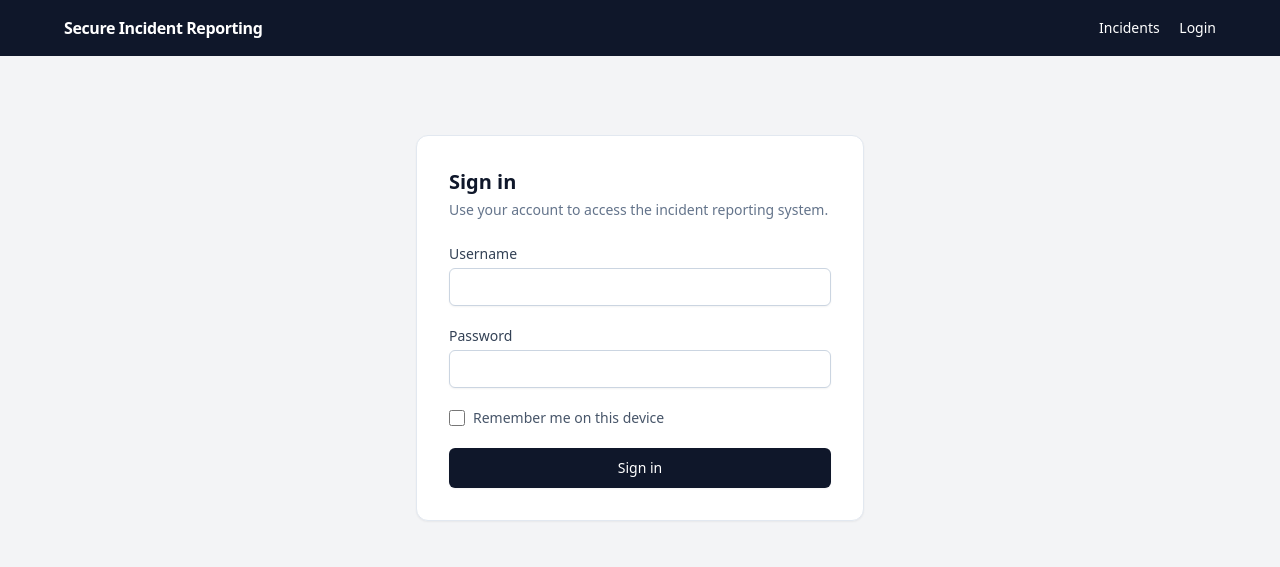
After one commit to Ciano456/secure-incident-reporting-system, a Django app: page /login/ in a window 1280 px wide. The commit adds this page. Shown: the top 567 px of the page. Run offline with Django 5.2, Linux system fonts and the light colour scheme.

Commit message:
Fix logout flow and clean authentication routing

```diff
--- a/config/settings.py
+++ b/config/settings.py
@@ -128,3 +128,6 @@ STATIC_ROOT = BASE_DIR / "staticfiles"
 # https://docs.djangoproject.com/en/5.2/ref/settings/#default-auto-field
 
 DEFAULT_AUTO_FIELD = 'django.db.models.BigAutoField'
+
+LOGIN_REDIRECT_URL = 'incidents:list'
+LOGOUT_REDIRECT_URL = 'login'
--- a/config/urls.py
+++ b/config/urls.py
@@ -20,6 +20,13 @@ from django.views.generic import RedirectView
 
 urlpatterns = [
     path('admin/', admin.site.urls),
+
+    # Django built-in auth views (login, logout, etc.)
+    path('', include('django.contrib.auth.urls')),
+
+    # App routes:
     path('incidents/', include('incidents.urls')),
-    path('', RedirectView.as_view(pattern_name='incidents:list', permanent=False)),
+
+    # Default entry point: login page
+    path('', RedirectView.as_view(pattern_name='login', permanent=False)),
 ]
--- a/incidents/views.py
+++ b/incidents/views.py
@@ -1,7 +1,7 @@
 from django.shortcuts import render
-from django.shortcuts import render
+from django.contrib.auth.decorators import login_required
 
 # Views
-
+@login_required
 def incident_list(request):
     return render(request, "incidents/incident_list.html")
--- a/templates/base.html
+++ b/templates/base.html
@@ -9,14 +9,22 @@
 <body class="bg-gray-100 min-h-screen">
     <nav class="bg-slate-900 text-white px-6 py-4 mb-8">
         <div class="max-w-6xl mx-auto flex items-center justify-between">
-            <div class="font-semibold">Secure Incident Reporting System</div>
-            <div class="space-x-4">
+            <div class="font-semibold tracking-tight">Secure Incident Reporting</div>
+            <div class="space-x-4 text-sm">
                 <a href="{% url 'incidents:list' %}" class="hover:underline">Incidents</a>
                 {% if user.is_authenticated %}
-                    <span class="text-sm">Hi, {{ user.username }}</span>
-                    <a href="{% url 'logout' %}" class="hover:underline text-sm">Logout</a>
+                    <span class="text-slate-200">Hi, {{ user.username }}</span>
+                    <form method="post" action="{% url 'logout' %}" class="inline">
+                        {% csrf_token %}
+                        <button
+                            type="submit"
+                            class="hover:underline text-sm bg-transparent border-none text-white cursor-pointer"
+                        >
+                            Logout
+                        </button>
+                    </form>
                 {% else %}
-                    <a href="{% url 'login' %}" class="hover:underline text-sm">Login</a>
+                    <a href="{% url 'login' %}" class="hover:underline">Login</a>
                 {% endif %}
             </div>
         </div>
--- a/templates/incidents/incident_list.html
+++ b/templates/incidents/incident_list.html
@@ -3,6 +3,6 @@
 {% block title %}Incidents{% endblock %}
 
 {% block content %}
-<h1 class="text-2xl font-semibold mb-4">Incidents (placeholder)</h1>
-<p class="text-gray-700">We'll build this out shortly.</p>
+<h1 class="text-2xl font-semibold mb-4">Incidents Temporary</h1>
+<p class="text-gray-700">In Progress</p>
 {% endblock %}
--- /dev/null
+++ b/templates/registration/login.html
@@ -0,0 +1,82 @@
+{% extends "base.html" %}
+
+{% block title %}Sign in | Secure Incident Reporting{% endblock %}
+
+{% block content %}
+<div class="min-h-[60vh] flex items-center justify-center">
+    <div class="w-full max-w-md bg-white border border-slate-200 shadow-sm rounded-xl p-8">
+        <div class="mb-6">
+            <h1 class="text-xl font-semibold text-slate-900">Sign in</h1>
+            <p class="mt-1 text-sm text-slate-500">
+                Use your account to access the incident reporting system.
+            </p>
+        </div>
+
+        {% if form.errors %}
+            <div class="mb-4 rounded-lg border border-red-200 bg-red-50 px-3 py-2 text-sm text-red-700">
+                Your username and password didn’t match our records. Please try again.
+            </div>
+        {% endif %}
+
+        <form method="post" class="space-y-5">
+            {% csrf_token %}
+
+            <!-- Username -->
+            <div>
+                <label for="{{ form.username.id_for_label }}" class="block text-sm font-medium text-slate-700 mb-1">
+                    Username
+                </label>
+                <input
+                    type="text"
+                    name="{{ form.username.html_name }}"
+                    id="{{ form.username.id_for_label }}"
+                    value="{{ form.username.value|default_if_none:'' }}"
+                    autocomplete="username"
+                    class="block w-full rounded-md border border-slate-300 px-3 py-2 text-sm text-slate-900 shadow-sm focus:border-slate-900 focus:outline-none focus:ring-1 focus:ring-slate-900"
+                >
+            </div>
+
+            <!-- Password -->
+            <div>
+                <label for="{{ form.password.id_for_label }}" class="block text-sm font-medium text-slate-700 mb-1">
+                    Password
+                </label>
+                <input
+                    type="password"
+                    name="{{ form.password.html_name }}"
+                    id="{{ form.password.id_for_label }}"
+                    autocomplete="current-password"
+                    class="block w-full rounded-md border border-slate-300 px-3 py-2 text-sm text-slate-900 shadow-sm focus:border-slate-900 focus:outline-none focus:ring-1 focus:ring-slate-900"
+                >
+            </div>
+
+            <div class="flex items-center justify-between text-sm">
+                <div class="flex items-center gap-2">
+                    <input
+                        id="remember"
+                        name="remember"
+                        type="checkbox"
+                        class="h-4 w-4 rounded border-slate-300 text-slate-900 focus:ring-slate-900"
+                    >
+                    <label for="remember" class="text-slate-600">
+                        Remember me on this device
+                    </label>
+                </div>
+
+                {% if form.non_field_errors %}
+                    <span class="text-xs text-red-600">
+                        {{ form.non_field_errors.0 }}
+                    </span>
+                {% endif %}
+            </div>
+
+            <button
+                type="submit"
+                class="mt-2 inline-flex w-full items-center justify-center rounded-md bg-slate-900 px-4 py-2.5 text-sm font-medium text-white shadow-sm hover:bg-slate-800 focus-visible:outline-none focus-visible:ring-2 focus-visible:ring-slate-900 focus-visible:ring-offset-2"
+            >
+                Sign in
+            </button>
+        </form>
+    </div>
+</div>
+{% endblock %}
```
Also changed, not shown: static/css/tailwind.css.
